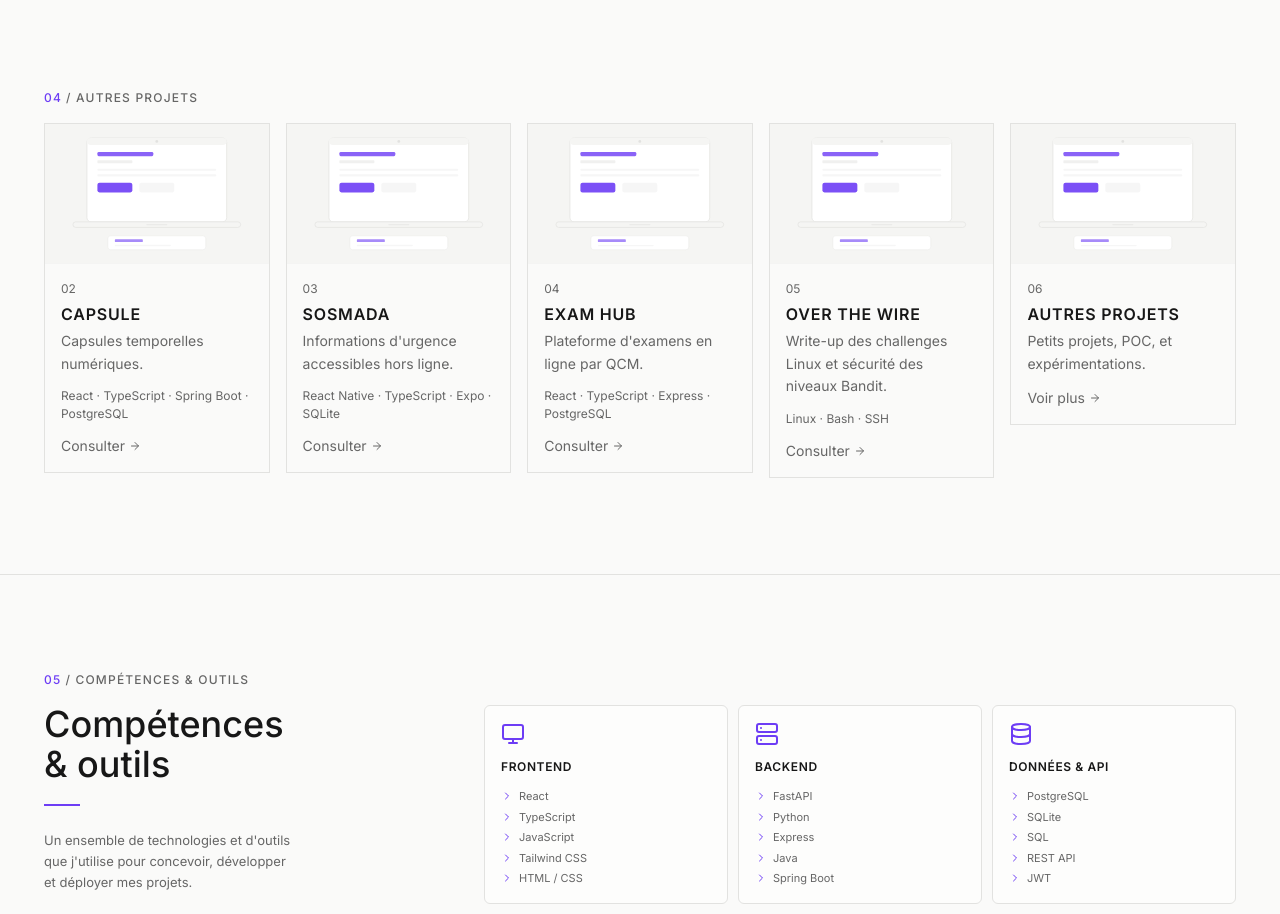
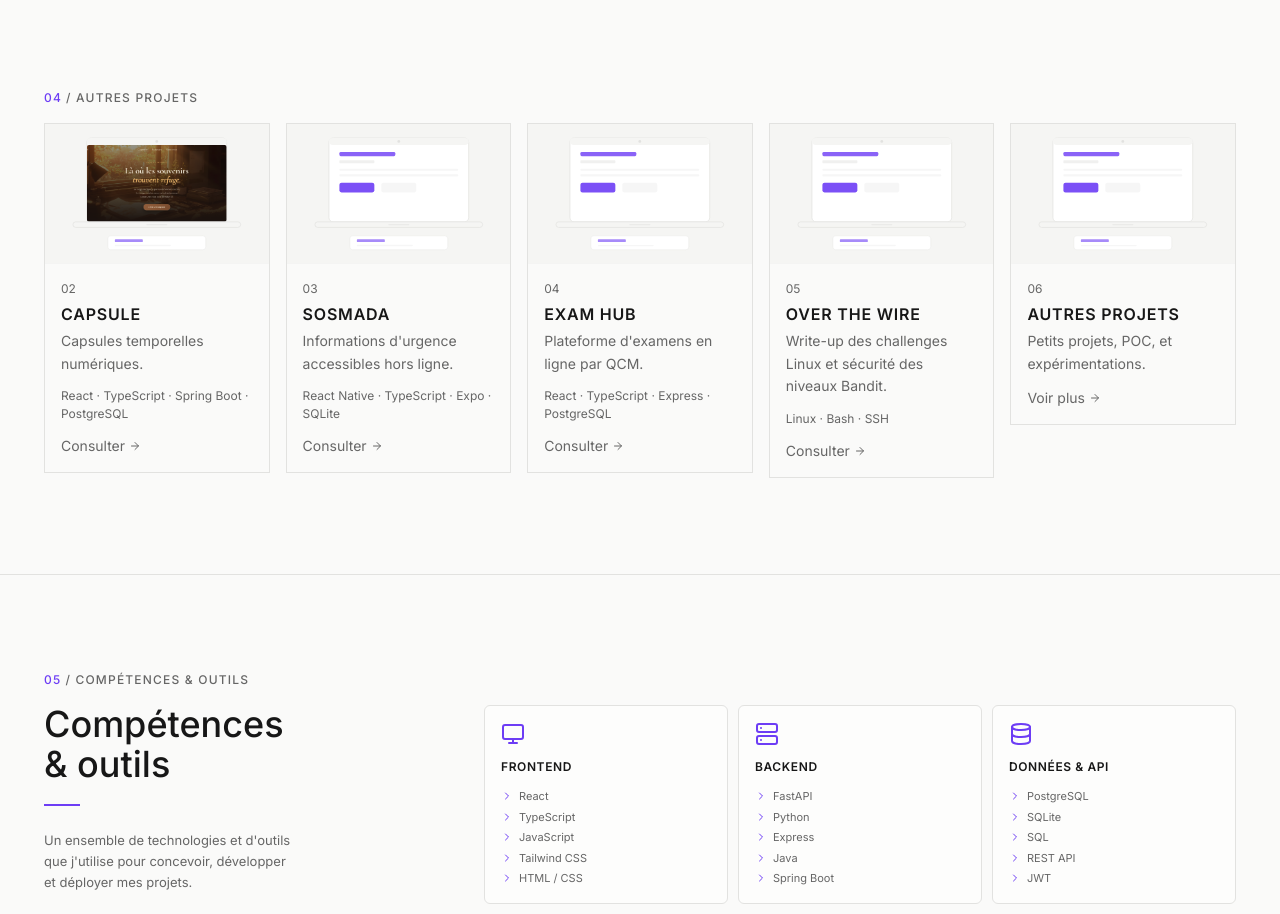
Before and after one commit to ItokianaRAKT/portfolio, a React (Vite) app: page / in a window 1280 px wide. Shown: the part 2200-3114 px from the top of the page. Built offline with nearby package versions, Linux system fonts and the light colour scheme.

Commit message:
feat: inject capsule screenshot into project card mockup

```diff
--- a/src/components/ProjectCard.tsx
+++ b/src/components/ProjectCard.tsx
@@ -23,16 +23,29 @@ export function ProjectCard({ project }: ProjectCardProps) {
     >
       <div className="relative aspect-[16/10] overflow-hidden bg-surface-light dark:bg-surface-dark">
         <svg viewBox="0 0 320 200" fill="none" xmlns="http://www.w3.org/2000/svg" className="h-full w-full">
+          <defs>
+            {project.image && (
+              <clipPath id={`clip-card-${project.id}`}>
+                <rect x="60" y="30" width="200" height="110" rx="3" />
+              </clipPath>
+            )}
+          </defs>
           <rect width="320" height="200" fill={bgColor} />
           <rect x="60" y="20" width="200" height="120" rx="6" fill={screenColor} stroke={borderColor} strokeWidth="1" />
           <rect x="60" y="20" width="200" height="10" rx="6" fill={bgColor} />
           <circle cx="160" cy="25" r="2" fill={borderColor} />
+          {project.image ? (
+            <image href={project.image} x="60" y="30" width="200" height="110" clipPath={`url(#clip-card-${project.id})`} preserveAspectRatio="xMidYMid slice" />
+          ) : (
+            <>
               <rect x="75" y="40" width="80" height="6" rx="2" fill={accentColor} opacity="0.8" />
               <rect x="75" y="52" width="50" height="4" rx="1" fill={borderColor} opacity="0.5" />
               <rect x="75" y="64" width="170" height="3" rx="1" fill={borderColor} opacity="0.3" />
               <rect x="75" y="72" width="170" height="3" rx="1" fill={borderColor} opacity="0.3" />
               <rect x="75" y="84" width="50" height="14" rx="3" fill={accentColor} opacity="0.9" />
               <rect x="135" y="84" width="50" height="14" rx="3" fill={borderColor} opacity="0.3" />
+            </>
+          )}
           <rect x="40" y="140" width="240" height="8" rx="4" fill={bgColor} stroke={borderColor} strokeWidth="1" />
           <rect x="145" y="143" width="30" height="2" rx="1" fill={borderColor} opacity="0.5" />
           <rect x="90" y="160" width="140" height="20" rx="4" fill={screenColor} stroke={borderColor} strokeWidth="0.5" />
--- a/src/data/projects.ts
+++ b/src/data/projects.ts
@@ -5,6 +5,7 @@ export interface Project {
   description: string
   stack: string[]
   href?: string
+  image?: string
 }
 
 export const projects: Project[] = [
@@ -14,6 +15,7 @@ export const projects: Project[] = [
     title: 'CAPSULE',
     description: 'Capsules temporelles numériques.',
     stack: ['React', 'TypeScript', 'Spring Boot', 'PostgreSQL'],
+    image: '/capsule.png',
   },
   {
     id: 'sosmada',
```
Lines whose indentation alone changed are shown as unchanged.
